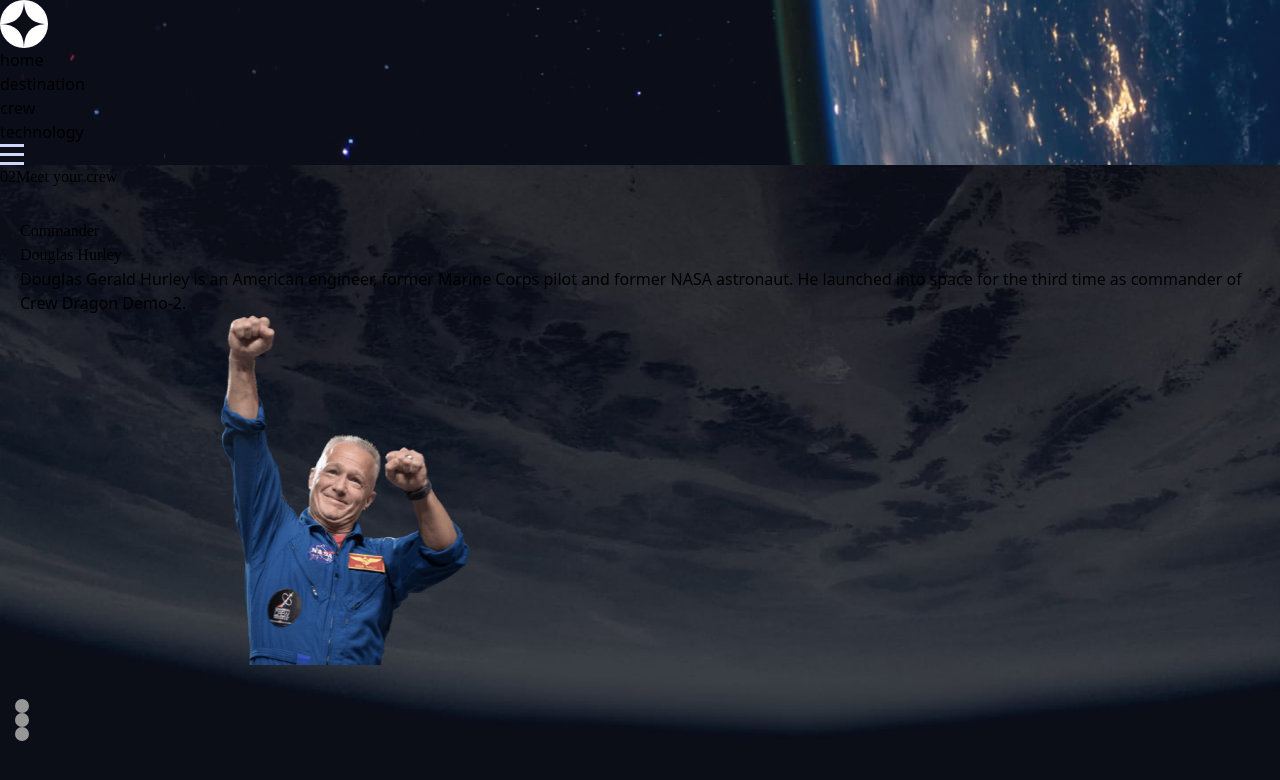
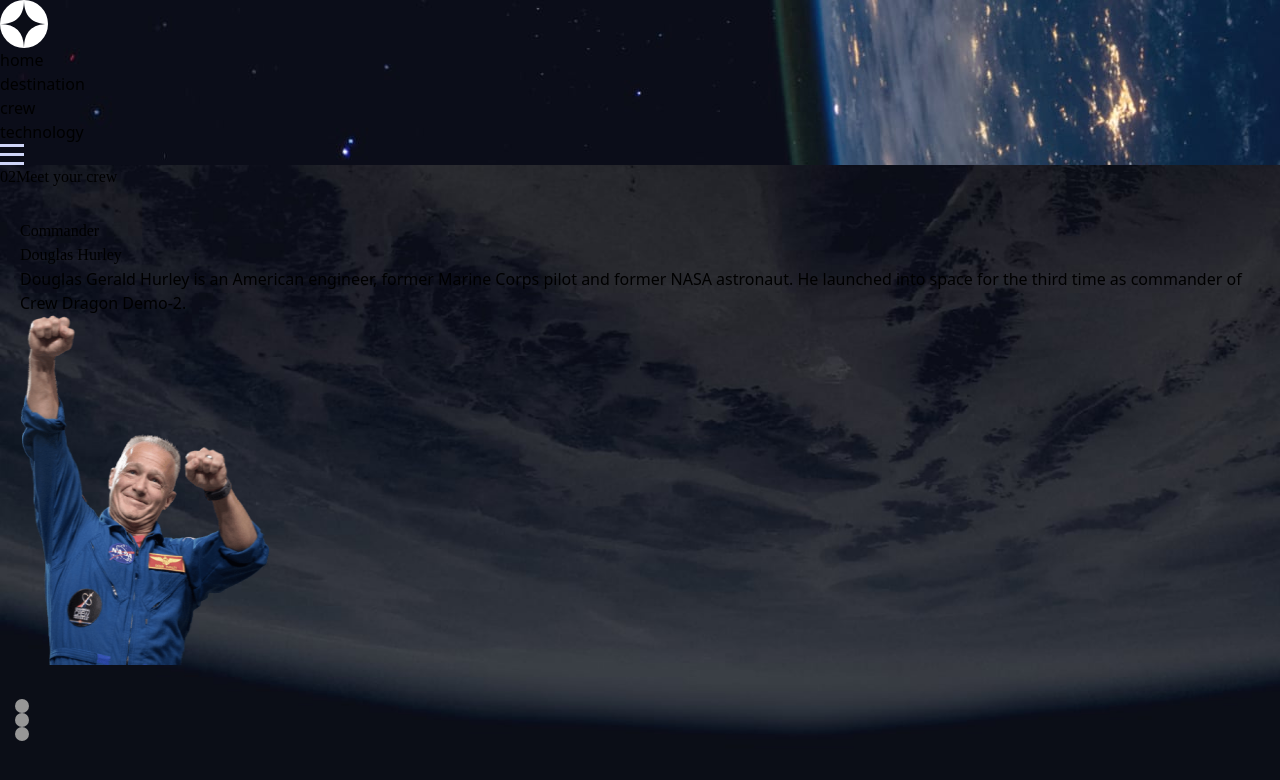
Before and after one commit to matthewkuria/space-tourism-website, a React (Vite) app: page /crew in a window 1280 px wide. Shown: the top 780 px of the page. Built offline with nearby package versions, Linux system fonts and the light colour scheme; a web font is replaced by a local one.

Commit message:
Add padding top for the crew section

```diff
--- a/src/routes/crew.jsx
+++ b/src/routes/crew.jsx
@@ -36,7 +36,7 @@
                 <section className="md:px-24">
                     {Array.isArray(data) && data.map((item, index) => (
                     <TabPanel key={index}>
-                    <div className='flex flex-col justify-center items-center md:flex-row md:mt-0'>
+                    <div className='flex flex-col justify-center items-center md:flex-row mt-5 md:mt-0'>
                         <div className="flex flex-col text-white md:w-1/2">
                             <h1 className="uppercase text-slate-400 text-3xl py-2">{item.role}</h1>
                             <h1 className='uppercase text-7xl py-2'>{item.name}</h1>
--- a/src/routes/routes.css
+++ b/src/routes/routes.css
@@ -62,5 +62,5 @@
 .crew-image{
   width: 250px;
   height: 350px;
-  margin-left: 200px;
+  margin-left: 0px;
 }
```
